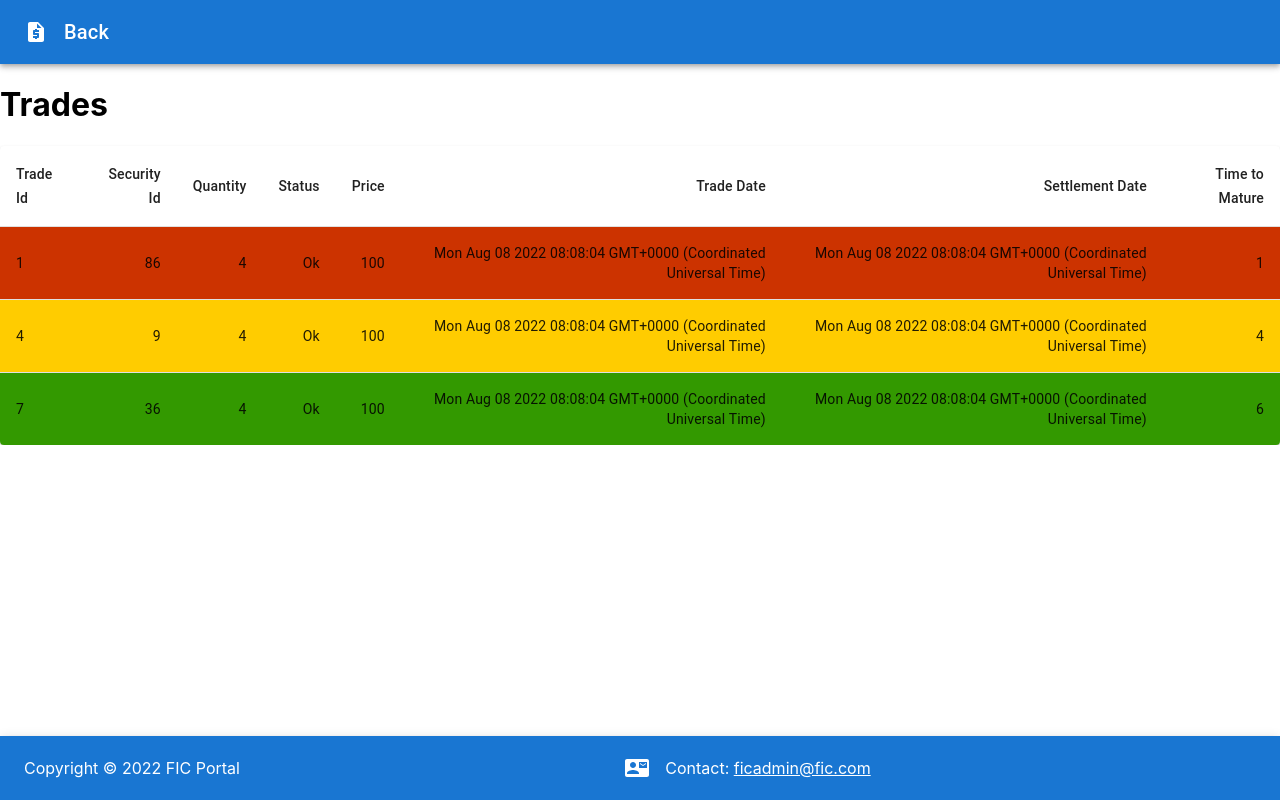
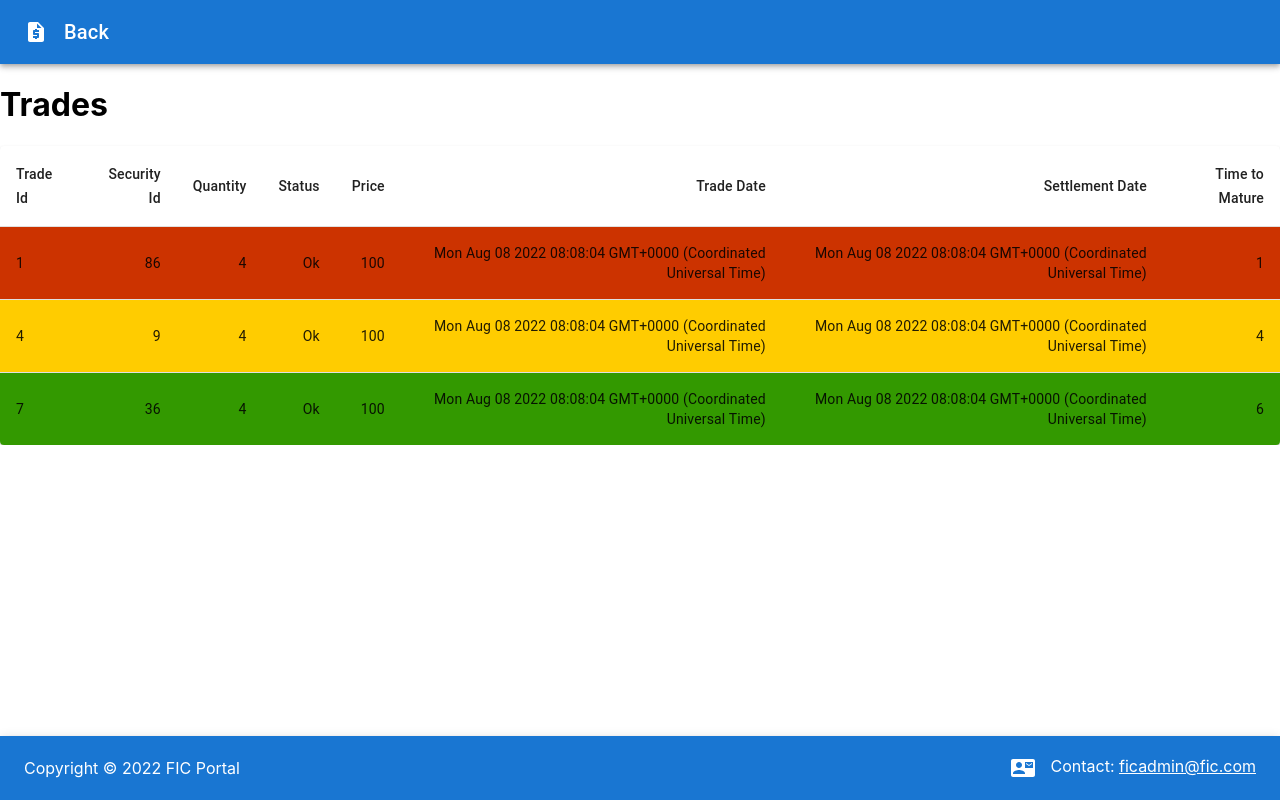
Before and after one commit to prakharsan/dbCodingChallenge-frontend, a React (Create React App) app: page /trades/1 in a window 1280 px wide. Built offline with nearby package versions, Linux system fonts and the light colour scheme.

Commit message:
mail footer flex

```diff
--- a/src/components/Footer.jsx
+++ b/src/components/Footer.jsx
@@ -16,6 +16,7 @@ const Footer = () => {
             <Typography variant="p" component="div" sx={{ flexGrow: 1 }}>
               Copyright © 2022 FIC Portal
             </Typography>
+            <div style={{display: 'flex'}}>
             <Icon size="large" edge="start" color="inherit" sx={{ mr: 2 }}>
               <ContactMailIcon />
             </Icon>
@@ -25,6 +26,7 @@ const Footer = () => {
                 ficadmin@fic.com
               </a>
             </Typography>
+            </div>
           </Toolbar>
         </AppBar>
       </Box>
```
